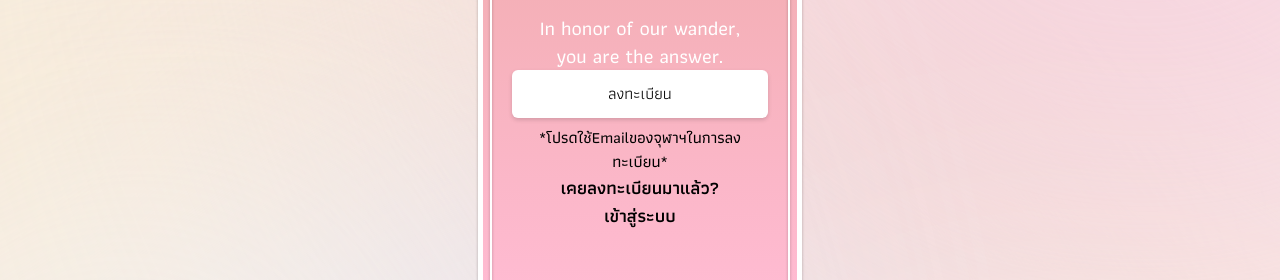
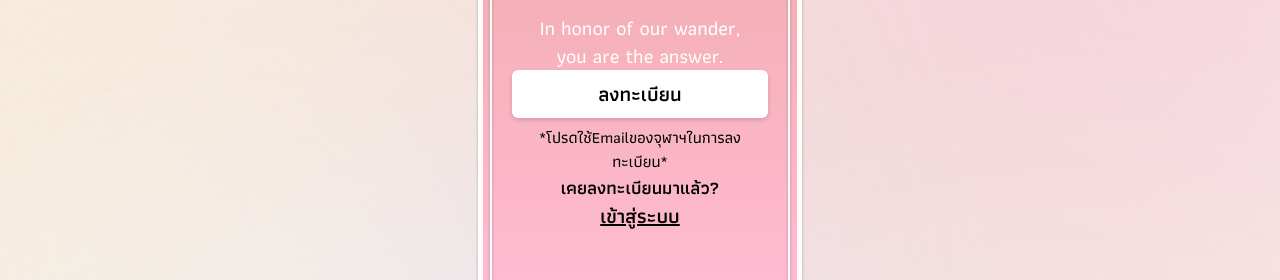
Before and after one commit to mastermrx008/firstdate-rpkm67-frontend, a Next.js app: page /register in a window 1280 px wide. Shown: the part 348-628 px from the top of the page. Built offline with nearby package versions, Linux system fonts and the light colour scheme.

Commit message:
fix: minor style change

```diff
--- a/src/app/register/page.tsx
+++ b/src/app/register/page.tsx
@@ -30,18 +30,18 @@ export default function Register() {
           </h3>
         </div>
         <div>
-          <button className="w-64 h-12 rounded-md bg-white shadow-[0px_2px_4px_#00000026]">
+          <button className="text-xl w-64 h-12 rounded-md font-semibold bg-white shadow-[0px_2px_4px_#00000026]">
             ลงทะเบียน
           </button>
-          <p className="text-md text-center font-medium text-black mt-2">
+          <p className="text-base text-center font-medium text-black mt-2">
             *โปรดใช้Emailของจุฬาฯในการลงทะเบียน*
           </p>
         </div>
-        <div className="mb-36">
+        <div className="flex mb-36 flex-col items-center">
           <p className="text-lg text-center font-semibold text-black">
             เคยลงทะเบียนมาแล้ว?
           </p>
-          <p className="text-lg text-center font-semibold text-black">
+          <p className="text-xl text-center font-semibold text-black underline drop-shadow-text">
             เข้าสู่ระบบ
           </p>
         </div>
```
